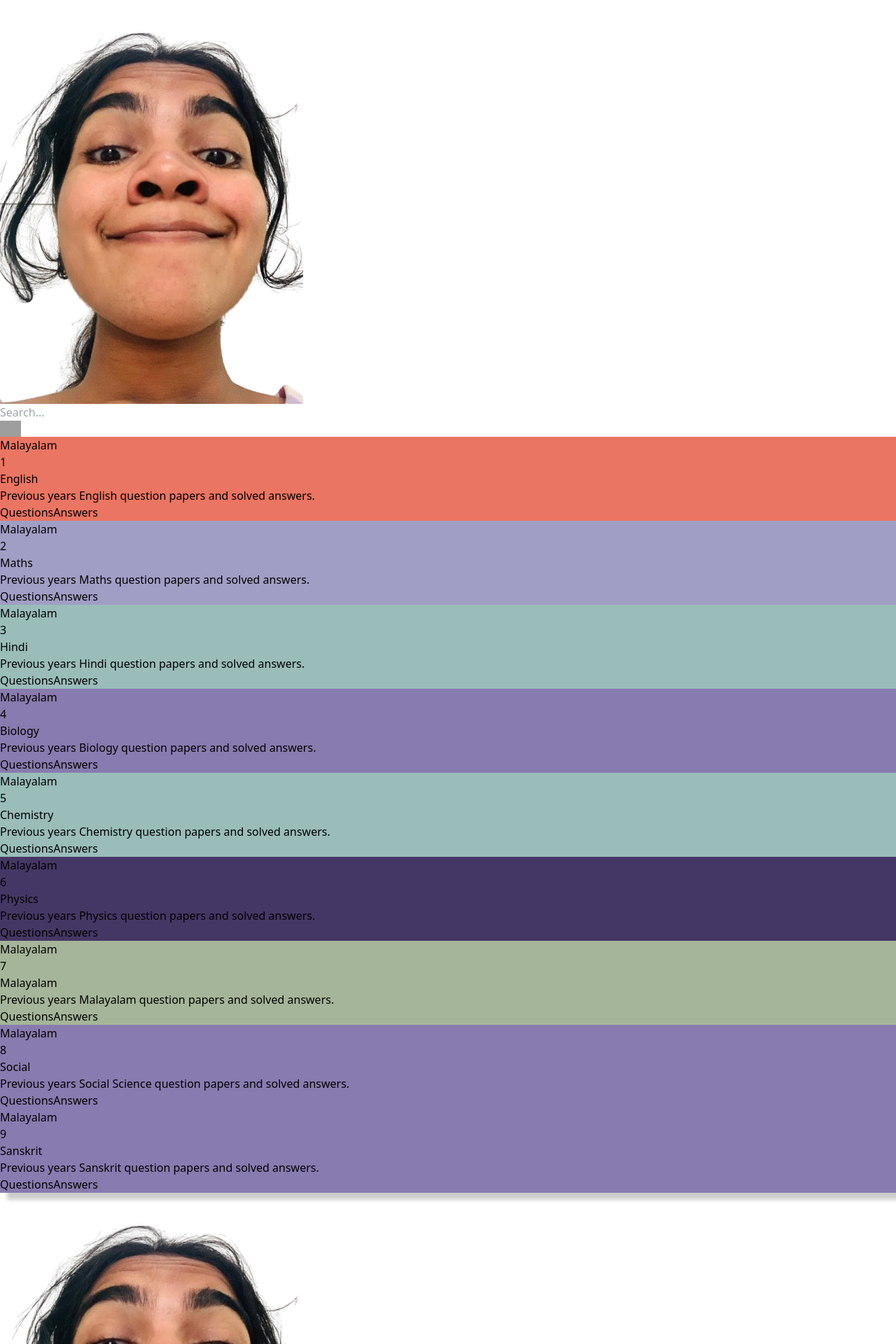
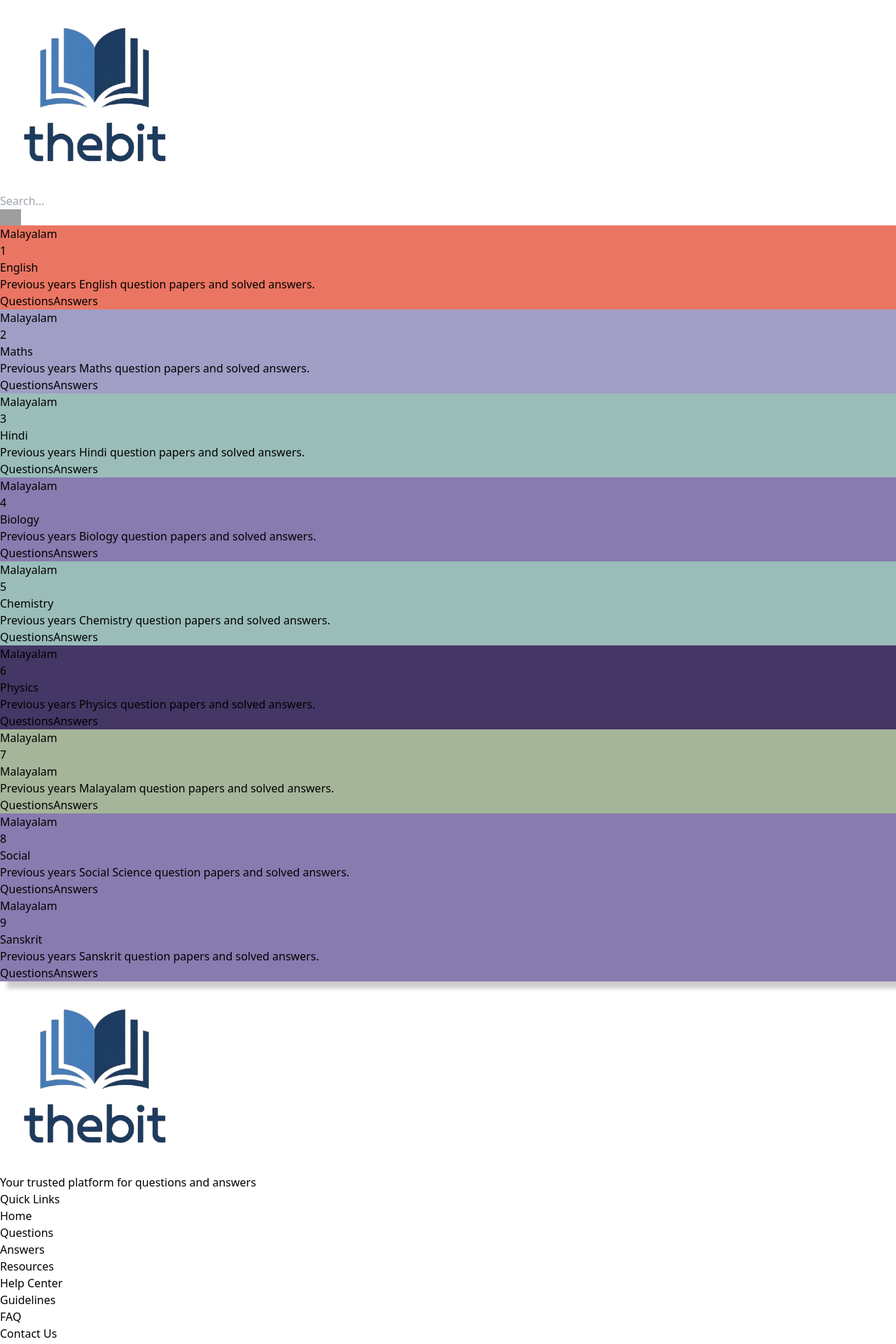
Before and after one commit to devakshayy/TheBit, a React (Vite) app: page / in a window 1280 px wide. Shown: the top 1920 px of the page at 70% size. Built offline with nearby package versions, Linux system fonts and the light colour scheme; grey boxes are pictures that could not be loaded.

Commit message:
logo updated

```diff
--- a/src/App.jsx
+++ b/src/App.jsx
@@ -12,20 +12,20 @@ import NotFoundPage from "./Pages/NotfoundPage"
 
 function App() {
 
-  let filteredSubjects= [];
-
   const [search, setSearch] = useState("");
 
-  if (search) {
-    filteredSubjects = subjects.filter(
+  const getFilteredSubjects = () => {
+    if (!search) return subjects;
+
+    return subjects.filter(
       (sub) =>
         sub.subject.toLowerCase().includes(search.toLowerCase()) ||
         sub.description.toLowerCase().includes(search.toLowerCase()) ||
         (Number(sub.id) + 1).toString().includes(search)
     );
-  } else {
-    filteredSubjects = [...subjects];
-  }
+  };
+
+  const filteredSubjects = getFilteredSubjects();
 
   return (
 
--- a/src/Components/Footer.jsx
+++ b/src/Components/Footer.jsx
@@ -1,6 +1,6 @@
 import React from "react";
 import { Link } from "react-router-dom";
-import logo from '../assets/minnuLogo.png'
+import logo from '../assets/TheBitLogo.png'
 
 
 const Footer = () => {
@@ -13,7 +13,7 @@ const Footer = () => {
             <Link to="/">
               <img
                 src={logo}
-                alt="TheBit Logo"
+                alt="TheBitLogo"
                 className="w-[90px] h-[80px]"
               />
             </Link>
--- a/src/Components/Header.jsx
+++ b/src/Components/Header.jsx
@@ -1,6 +1,6 @@
 import React, { useState } from "react";
 import { Link } from "react-router-dom";
-import logo from "../assets/minnuLogo.png";
+import logo from "../assets/TheBitLogo.png";
 
 const Header = ({search,setSearch}) => {
 
@@ -8,8 +8,8 @@ const Header = ({search,setSearch}) => {
   return (
     <div className="flex justify-between px-2 sm:px-4 items-center bg-slate-200 h-[80px] min-w-full border-slate-400 border-b">
       <Link to="/">
-        <div className="w-[70px] h-[60px] md:w-[100px]  md:h-[80px]">
-          <img className="h-full w-full" src={logo} alt="minnuLogo.png" />
+        <div className="w-[60px] h-[60px] md:w-[100px]  md:h-[80px]">
+          <img className="h-full w-full" src={logo} alt="TheBitLogo.png" />
         </div>
       </Link>
       <div className="relative">
```
Also changed, not shown: src/assets/minnuLogo.png (deleted).
